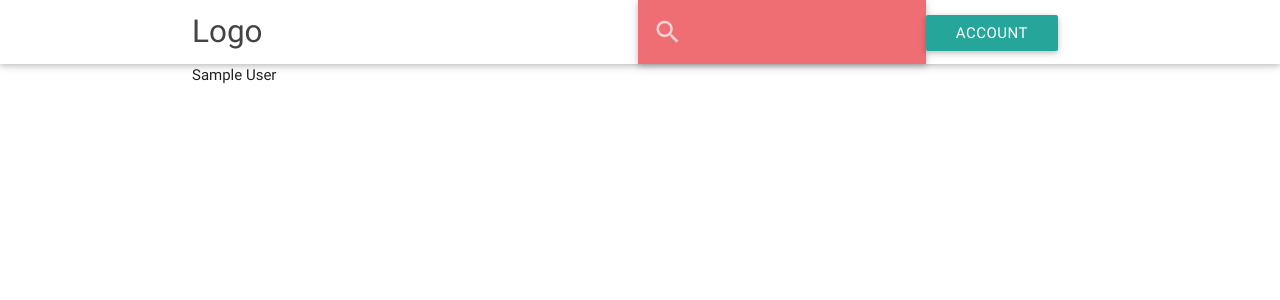
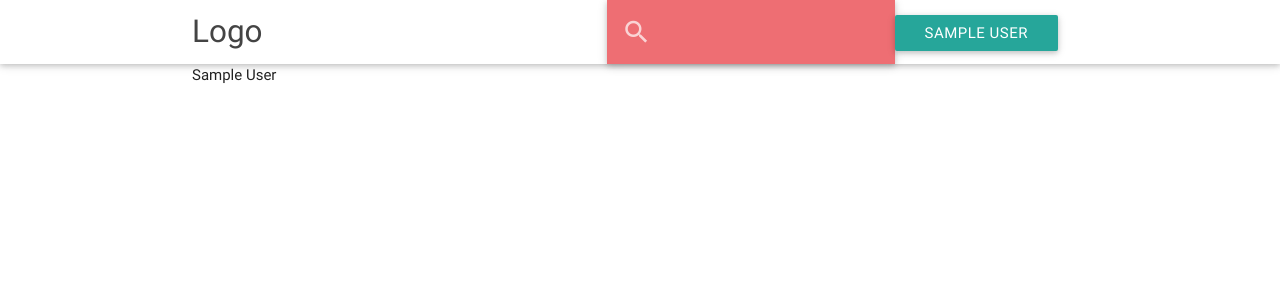
Before and after one commit to The-Terminalators/Pelp, a Node server app: page /profile in a window 1280 px wide. Shown: the top 300 px of the page. Run offline with Node 20, Linux system fonts and the light colour scheme; a user stored in the database is signed in; tables that the repository leaves empty hold one stand-in row (values such as "Sample post"); some libraries are stand-ins or nearby versions.

Commit message:
Got the ejs control flow to work

```diff
--- a/routes/users.js
+++ b/routes/users.js
@@ -5,10 +5,10 @@ var userRouter = express.Router();
 userRouter.route('/')
 .get(function(req, res){
   if(req.isAuthenticated()){
-    res.render ('feed')
+    res.render ('feed', {user: req.user})
   }
   else {
-    res.render('index');
+    res.render('index', {user: req.user});
   }
 })
 
--- a/views/layout.ejs
+++ b/views/layout.ejs
@@ -41,13 +41,17 @@
         </li>
 
 
+
+
         <li><a href="#"></a></li>
-        <li><a class="dropdown-button btn" href="#" data-activates="dropdown1">Account</a>
-            <ul id="dropdown1" class="dropdown-content">
-              <li><a href="/profile">Profile</a></li>
-              <li><a href="/logout">Logout</a></li>
-            </ul>
-        </li>
+        <% if(user) { %>
+          <li><a class="dropdown-button btn" href="#" data-activates="dropdown1"><%= user.local.name || user.facebook.name %></a>
+              <ul id="dropdown1" class="dropdown-content">
+                <li><a href="/profile">Profile</a></li>
+                <li><a href="/logout">Logout</a></li>
+              </ul>
+          </li>
+        <%}%>
       </ul>
 
       <ul id="nav-mobile" class="side-nav">
```
